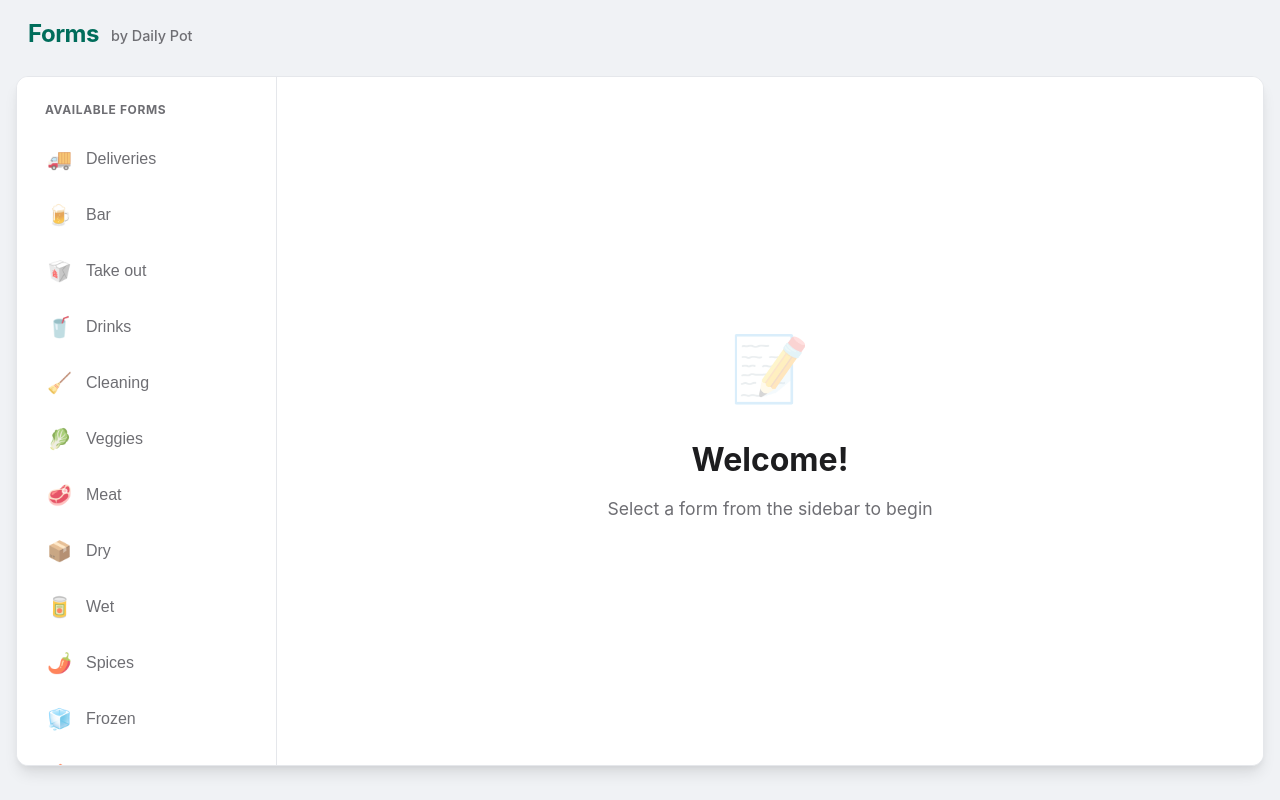
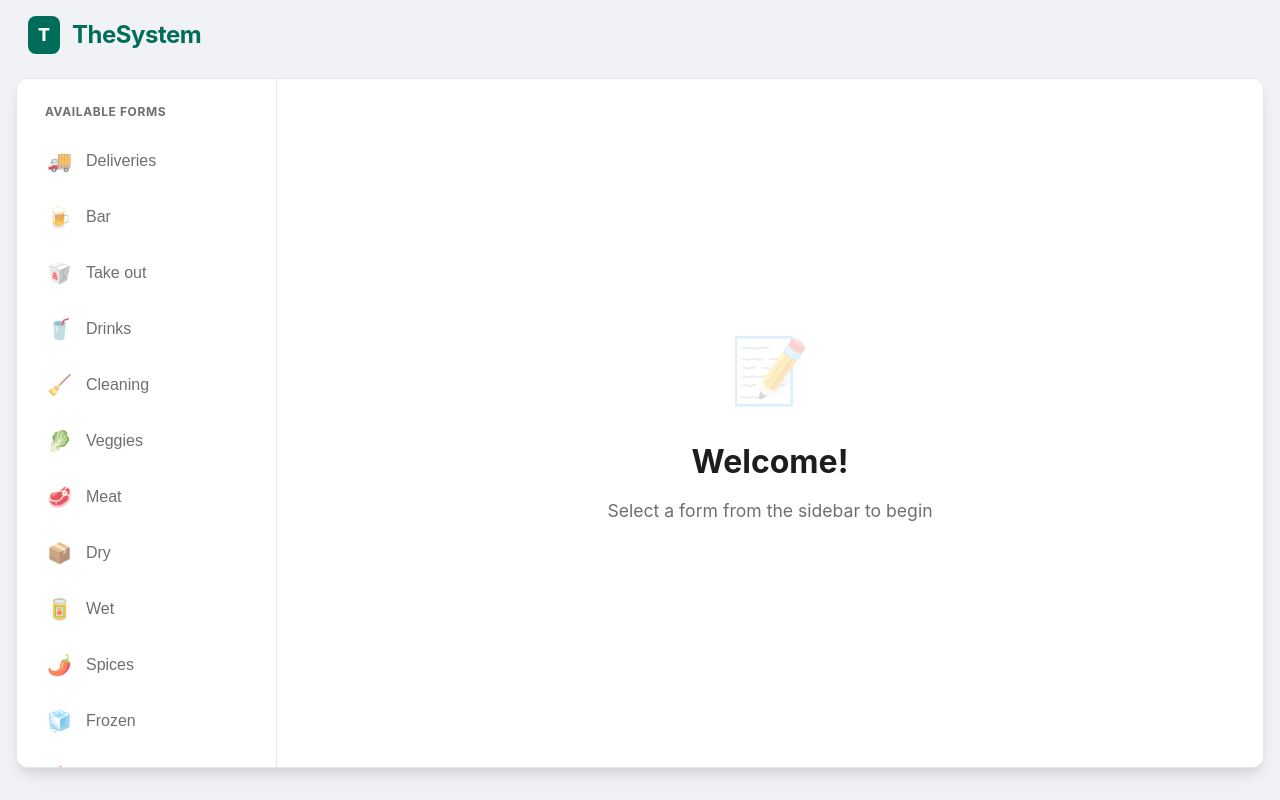
Before and after one commit to IvyAndersen/fillout-dashboard, a website: page index.html in a window 1280 px wide. Drawn offline with Linux system fonts and the light colour scheme.

Commit message:
Update index.html

```diff
--- a/index.html
+++ b/index.html
@@ -1,16 +1,18 @@
 <!DOCTYPE html>
 <html lang="en">
+
 <head>
     <meta charset="UTF-8">
-    <meta name="viewport" content="width=device-width, initial-scale=1.0">
+    <meta name="viewport" content="width=device-width, initial-scale=1.0, maximum-scale=1.0, user-scalable=0">
     <title>Forms</title>
     <link rel="stylesheet" href="styles.css">
 </head>
+
 <body>
     <div class="container">
         <div class="header">
-            <h1>Forms</h1>
-            <p>by Daily Pot</p>
+            <span class="logo">T</span>
+            <h1>TheSystem</h1>
         </div>
 
         <div class="dashboard">
@@ -32,4 +34,5 @@
 
     <script src="app.js"></script>
 </body>
+
 </html>
```
